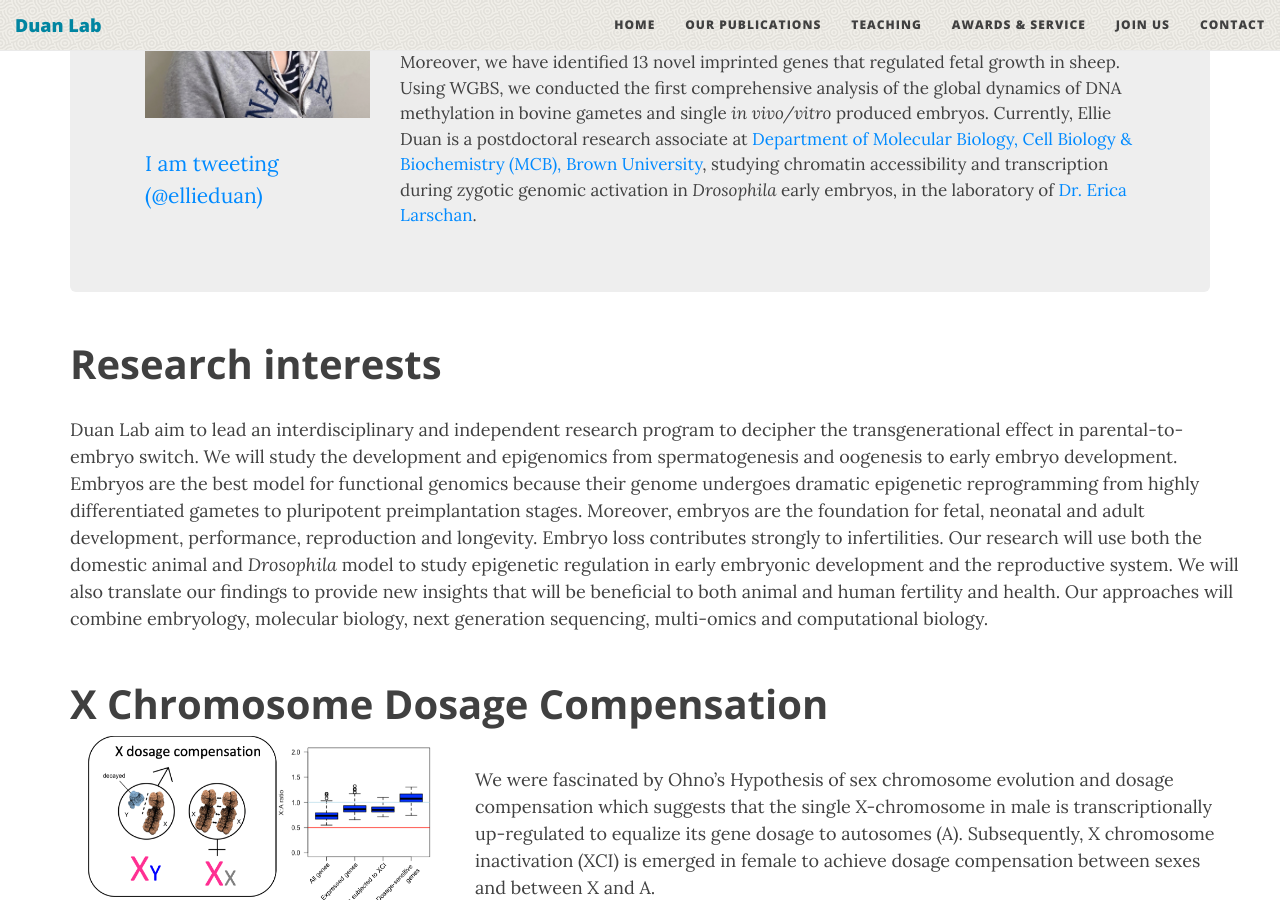
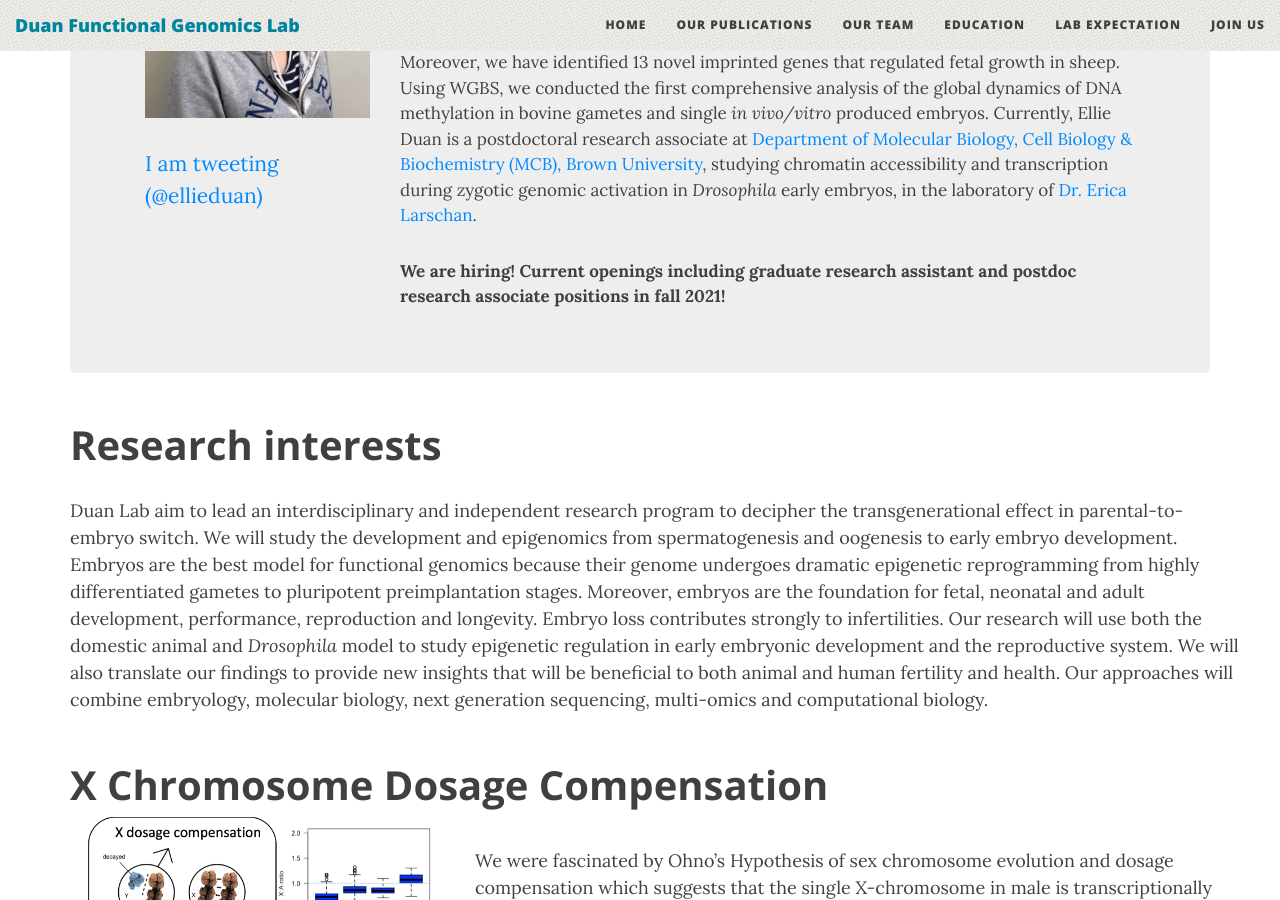
Before and after one commit to EllieDuan/EllieDuan.github.io, a Jekyll site: the page built from index.html, in a window 1280 px wide and 900 px high, scrolled down 354 px. Built offline with Jekyll 4.4.1, drawn with Linux system fonts in a browser that asks for light colours; nearby versions of some CDN libraries; the list of posts is cut into pages by our own code; comment, search, counter and statistics services are not loaded.

```diff
--- a/_config.yml
+++ b/_config.yml
@@ -1,7 +1,7 @@
 # --- General options --- #
 
 # Name of website
-title: Duan Lab
+title: Duan Functional Genomics Lab
 
 # Short description of your site
 description: Functional Genomics Lab at Cornell University
@@ -22,10 +22,10 @@ description: Functional Genomics Lab at Cornell University
 navbar-links:
   HOME: "/"
   OUR PUBLICATIONS: "publication"
-  TEACHING: "teaching"
-  AWARDS & SERVICE: "awards_service"
+  OUR TEAM: "lab_team"
+  EDUCATION: "teaching"
+  LAB EXPECTATION: "lab_expectation"
   JOIN US: "join_us"
-  CONTACT: "contact"
 
 
 #  Resources:
--- a/index.html
+++ b/index.html
@@ -41,7 +41,9 @@ use-site-title: true
                 </p>
             		<p style="font-size:17px"> Our research focused on functional genomics and epigenetics in domestic animals. Our work is the first to define the X-chromosome dosage compensation dynamic in cattle embryos. Moreover, we have identified 13 novel imprinted genes that regulated fetal growth in sheep. Using WGBS, we conducted the first comprehensive analysis of the global dynamics of DNA methylation in bovine gametes and single <i>in vivo/vitro</i> produced embryos. Currently, Ellie Duan is a postdoctoral research associate at <a href="https://www.brown.edu/academics/biomed/molecular-cell-biochemistry/"> Department of Molecular Biology, Cell Biology & Biochemistry (MCB), Brown University</a>, studying chromatin accessibility and transcription during zygotic genomic activation in <i> Drosophila </i> early embryos, in the laboratory of <a href="https://www.larschanlab.com/">Dr. Erica Larschan</a>.
                 </p>
-
+                <p style="font-size:17px"> <b>We are hiring!
+                Current openings including graduate research assistant and postdoc research associate positions in fall 2021! </b>
+                </p>
             </div>
         </div>
     </div>
```
Also changed, not shown: join_us.md (+42 -19 lines), lab_expectation.md (added, +8 -0 lines), lab_team.md (added, +32 -0 lines), publication.md (+1 -1 lines), img/no_photo.png (added).
